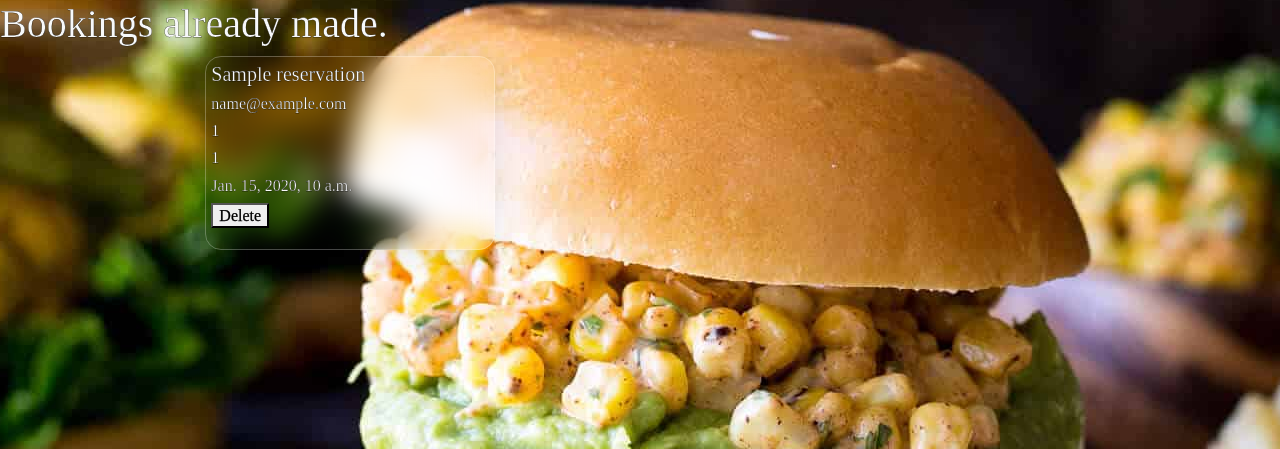
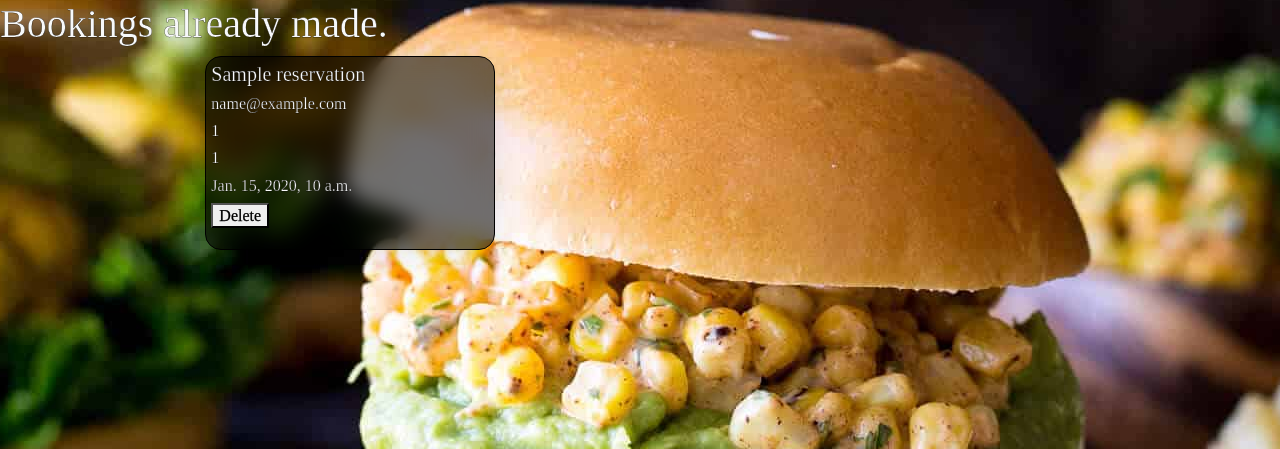
Before and after one commit to Octiii/Octi-s-Restaurant-Booking-system-, a Django app: page /bookings_navigation in a window 1280 px wide. Shown: the part 56-505 px from the top of the page. Run offline with Django 3.2, Linux system fonts and the light colour scheme; tables that the repository leaves empty hold one stand-in row (values such as "Sample post"); some libraries are stand-ins or nearby versions.

Commit message:
CSS changes to make the text more readble.

```diff
--- a/static/CSS/style.css
+++ b/static/CSS/style.css
@@ -14,12 +14,12 @@
 /* From https://css.glass */
 
 #booking_container {
-    background: rgba(255, 255, 255, 0);
+    background: rgba(0, 0, 0, 0.56);
     border-radius: 16px;
     box-shadow: 0 4px 30px rgba(0, 0, 0, 0.1);
-    backdrop-filter: blur(14px);
-    -webkit-backdrop-filter: blur(14px);
-    border: 1px solid rgba(255, 255, 255, 0.27);
+    backdrop-filter: blur(11.1px);
+    -webkit-backdrop-filter: blur(11.1px);
+    border: 1px solid rgba(0, 0, 0, 1);
     padding: 5px;
 }
 
```
